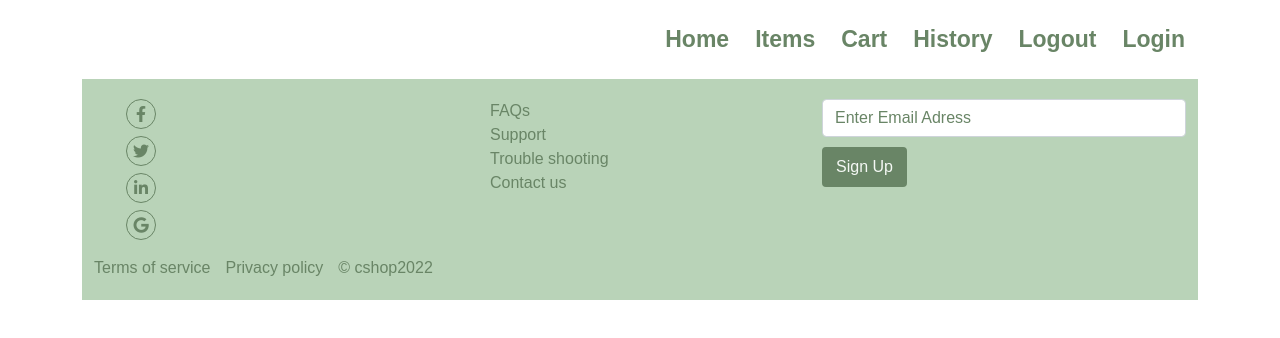
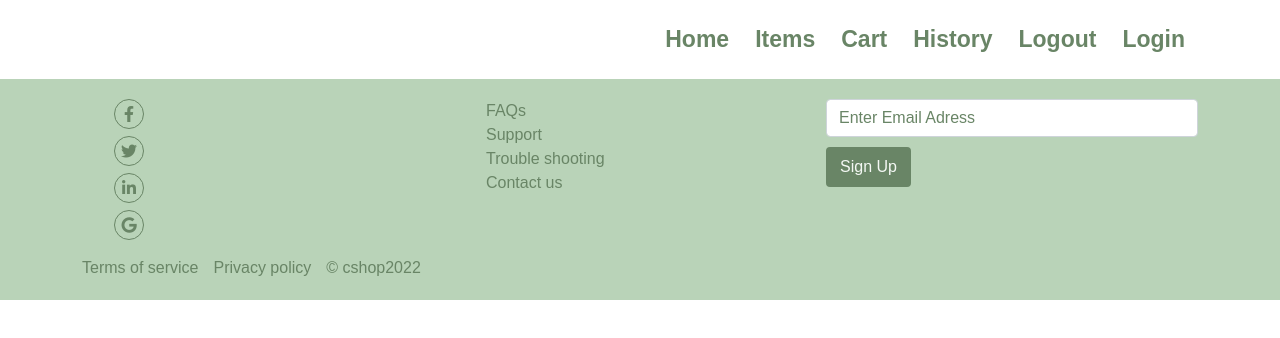
Before and after one commit to uhuru-rawlings/cshop, an Angular app: page /cshop/checkout in a window 1280 px wide. Shown: the top 338 px of the page. Built offline with nearby package versions, Linux system fonts and the light colour scheme.

Commit message:
added footer ontainer to checkout

```diff
--- a/src/app/checkout/checkout.component.html
+++ b/src/app/checkout/checkout.component.html
@@ -1,6 +1,7 @@
 <div class="checkoutcomponent">
     <div class="container">
         <app-navbar></app-navbar>
-        <app-footer></app-footer>
+
     </div>
 </div>
+<app-footer></app-footer>
```
